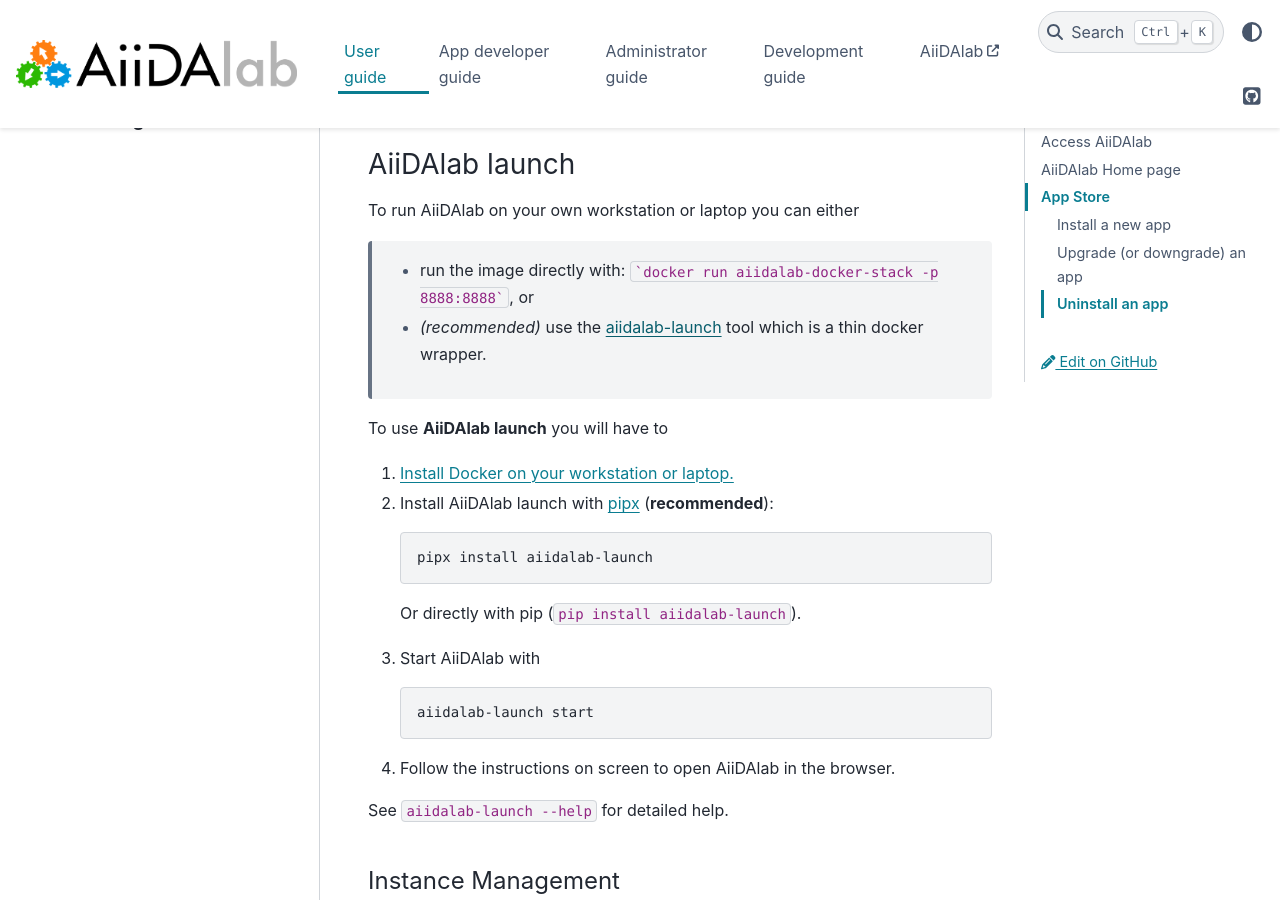
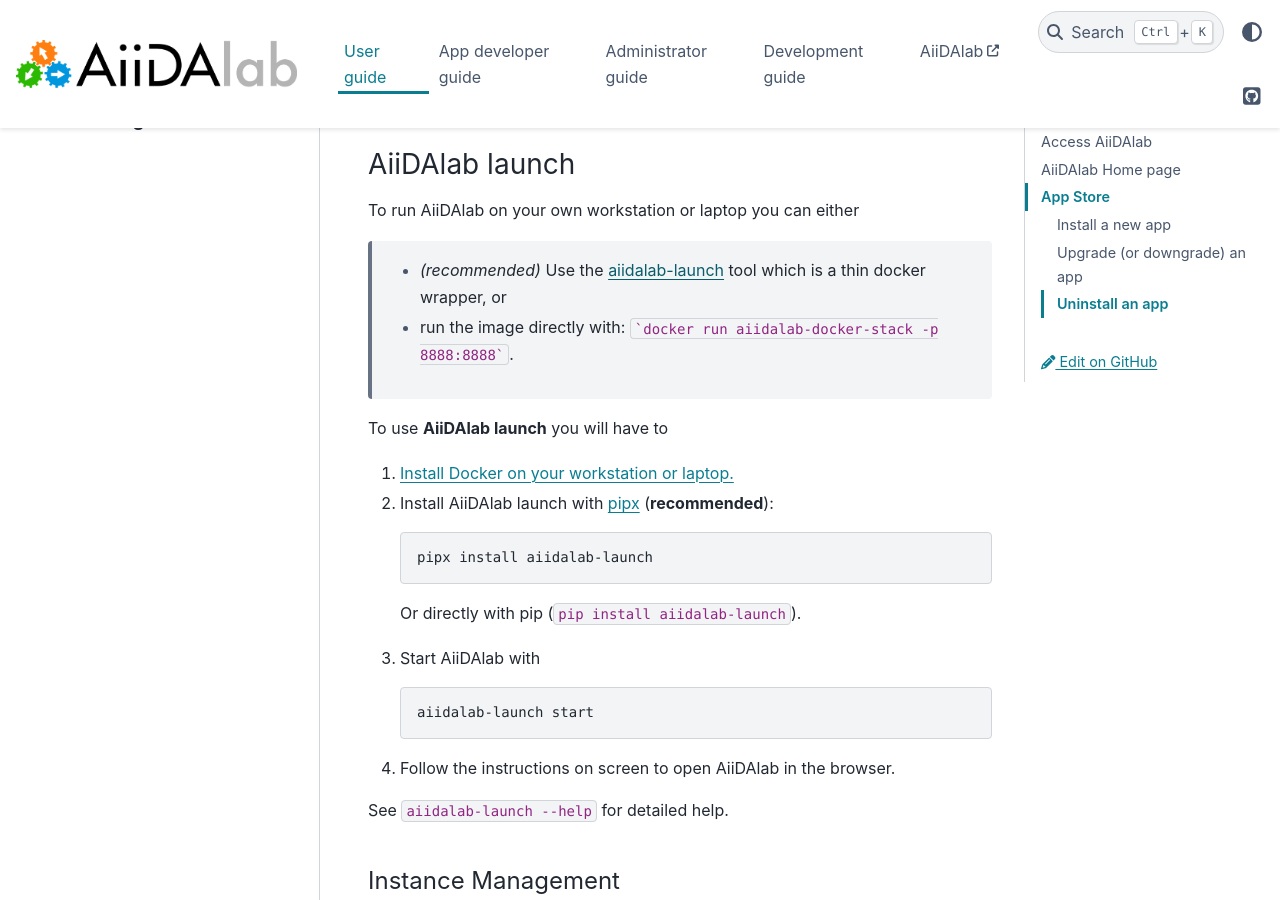
Before and after one commit to aiidalab/aiidalab, a Sphinx documentation site: the page built from docs/source/usage/index.rst, in a window 1280 px wide and 900 px high, scrolled down 457 px. Built offline with Sphinx 7.4.7 and the PyData theme 0.15.4, drawn with Linux system fonts in a browser that asks for light colours; pages that are not in the unit, such as notebooks, are missing from menus.

````diff
--- a/docs/source/usage/index.rst
+++ b/docs/source/usage/index.rst
@@ -21,8 +21,8 @@ AiiDAlab launch
 
 To run AiiDAlab on your own workstation or laptop you can either
 
- - run the image directly with: ```docker run aiidalab-docker-stack -p 8888:8888```, or
- - *(recommended)* use the :ref:`aiidalab-launch <usage:aiidalab-launch>` tool which is a thin docker wrapper.
+ - *(recommended)* Use the :ref:`aiidalab-launch <usage:aiidalab-launch>` tool which is a thin docker wrapper, or
+ - run the image directly with: ```docker run aiidalab-docker-stack -p 8888:8888```.
 
 To use **AiiDAlab launch** you will have to
 
````
